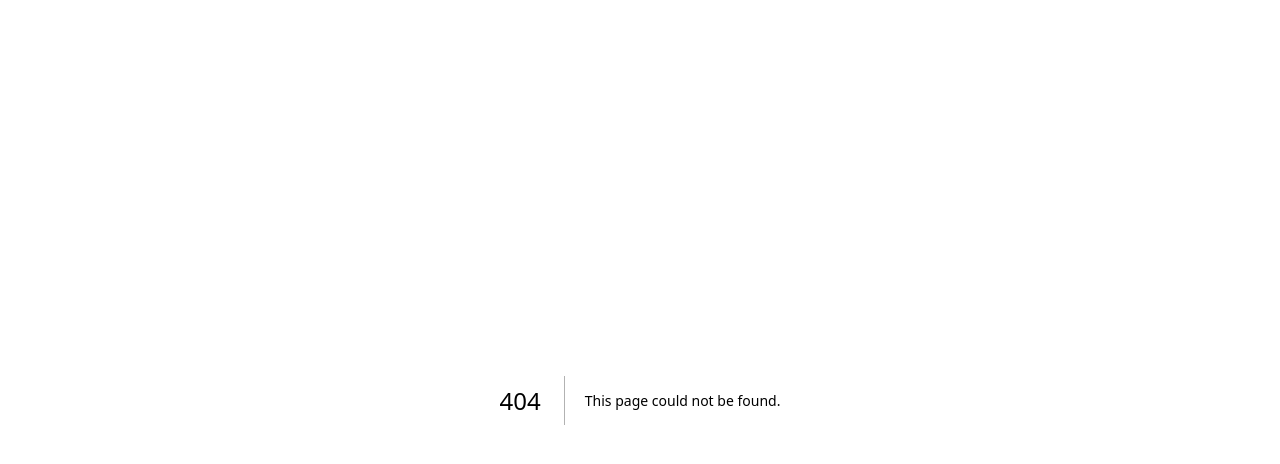
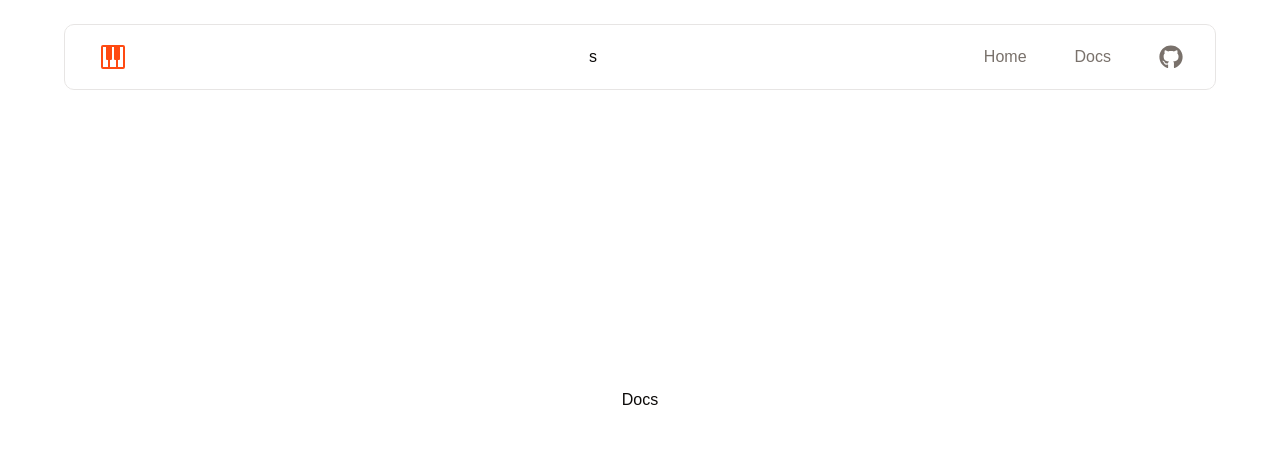
Before and after one commit to ralphmettle/cithara, a Next.js app in the folder frontend/: page /docs in a window 1280 px wide. Before the commit this address had no page. Shown: the top 464 px of the page. Built offline with nearby package versions, Linux system fonts and the light colour scheme; a web font is replaced by a local one.

Commit message:
chore(ui): homepage changes (gradient, navbar)

```diff
--- /dev/null
+++ b/frontend/app/components/NavLink.tsx
@@ -0,0 +1,17 @@
+import Link from "next/link";
+
+export default function NavLink({
+  link,
+  title,
+}: {
+  link: string;
+  title: string;
+}) {
+  return (
+    <Link href={`/${link}`}>
+      <div className="text-stone-500 hover:text-stone-50 hover:cursor-pointer transition-all duration-250 select-none">
+        <p>{title}</p>
+      </div>
+    </Link>
+  );
+}
--- a/frontend/app/components/Navbar.tsx
+++ b/frontend/app/components/Navbar.tsx
@@ -1,19 +1,29 @@
 import Link from "next/link";
+import NavLink from "@/app/components/NavLink";
+import { FaGithub } from "react-icons/fa";
 import { PiPianoKeysFill } from "react-icons/pi";
 
 export default function Navbar() {
   return (
-    <nav className="flex flex-row w-full lg:w-6xl items-center justify-between mx-4 pl-4 pr-4 sm:px-8 py-4 border rounded-lg bg-background/50 backdrop-blur-lg">
+    <nav className="flex flex-row w-full lg:w-6xl items-center justify-between mx-4 pl-4 pr-4 sm:px-8 py-4 border rounded-lg bg-background/25 backdrop-blur-lg">
       <Link href="/">
-        <div className="flex items-center justify-center gap-1 font-bold text-xl group">
-          <PiPianoKeysFill className="text-cithara group-hover:text-cithara-ui transition-colors duration-150 w-8 h-8" />
+        <div className="flex items-center justify-center gap-1 font-bold text-xl group hover:shadow-cithara hover:drop-shadow-cithara transition-all duration-200">
+          <PiPianoKeysFill className="text-cithara group-hover:text-cithara-ui transition-colors duration-250 w-8 h-8" />
           <h1 className="text-white">Cithara</h1>
         </div>
-      </Link>
-      <div className="flex flex-row items-center gap-4 sm:gap-6">
-        <p>Home</p>
-        <p>Docs</p>
-        <p>GitHub</p>
+      </Link>s
+      <div className="flex flex-row items-center gap-4 sm:gap-12">
+        <NavLink link="" title="Home" />
+        <NavLink link="docs" title="Docs" />
+        <a
+          target="_blank"
+          rel="noopener noreferrer"
+          href="https://github.com/ralphmettle/cithara"
+        >
+          <div className="flex items-center justify-center text-stone-500 hover:text-stone-50 hover:cursor-pointer transition-all duration-250 select-none">
+            <FaGithub className="h-6 w-6" />
+          </div>
+        </a>
       </div>
     </nav>
   );
--- /dev/null
+++ b/frontend/app/docs/page.tsx
@@ -0,0 +1,3 @@
+export default function DocsPage() {
+  return <h1 className="flex w-screen h-screen items-center justify-center">Docs</h1>
+}
--- a/frontend/app/globals.css
+++ b/frontend/app/globals.css
@@ -4,6 +4,7 @@
 @custom-variant dark (&:is(.dark *));
 
 @theme inline {
+  --color-page-gradient: var(--page-gradient);
   --color-cithara: var(--cithara-orange);
   --color-cithara-ui: var(--cithara-orange-ui);
   --color-cithara-ui-dark: var(--cithara-orange-ui-dark);
@@ -82,6 +83,7 @@
   --cithara-orange: oklch(66.519% 0.22463 35.283);
   --cithara-orange-ui: oklch(58.081% 0.20836 34.084);
   --cithara-orange-ui-dark: oklch(50.403% 0.18753 32.674);
+  --page-gradient: oklch(93.705% 0.00011 271.152);
 }
 
 .dark {
@@ -116,6 +118,7 @@
   --sidebar-accent-foreground: oklch(0.985 0.001 106.423);
   --sidebar-border: oklch(1 0 0 / 10%);
   --sidebar-ring: oklch(0.553 0.013 58.071);
+  --page-gradient: oklch(19.519% 0.0118 27.563);
 }
 
 @layer base {
--- a/frontend/app/layout.tsx
+++ b/frontend/app/layout.tsx
@@ -2,6 +2,7 @@ import type { Metadata } from "next";
 import { Funnel_Display, Funnel_Sans } from "next/font/google";
 import "./globals.css";
 import { ThemeProvider } from "@/components/utils/theme-provider";
+import Navbar from "./components/Navbar";
 
 const funnelDisplay = Funnel_Display({
   variable: "--font-funnel-display",
@@ -12,7 +13,6 @@ const funnelSans = Funnel_Sans({
   variable: "--font-funnel-sans",
   subsets: ["latin"],
 });
-
 
 export const metadata: Metadata = {
   title: "Cithara",
@@ -25,7 +25,7 @@ export default function RootLayout({
   children: React.ReactNode;
 }>) {
   return (
-    <html lang="en" suppressHydrationWarning>
+    <html className="" lang="en" suppressHydrationWarning>
       <head />
       <body
         className={`${funnelSans.variable} ${funnelDisplay.variable} antialiased`}
@@ -36,6 +36,9 @@ export default function RootLayout({
           enableSystem
           disableTransitionOnChange
         >
+          <div className="flex fixed w-full pt-6 items-center justify-center">
+            <Navbar />
+          </div>
           {children}
         </ThemeProvider>
       </body>
--- a/frontend/app/page.tsx
+++ b/frontend/app/page.tsx
@@ -1,23 +1,19 @@
-import Navbar from "@/app/components/Navbar";
+import Footer from "@/app/components/Footer";
 import ScaleSelector from "@/app/components/ScaleSelector";
 import { Button } from "@/components/ui/button";
 import { FaGithub } from "react-icons/fa";
-import Footer from "./components/Footer";
 
 export default function Home() {
   return (
     <>
-      <div className="flex fixed w-full pt-6 items-center justify-center">
-        <Navbar />
-      </div>
-      <div className="w-full min-h-screen pt-[30vh] flex flex-col items-center pb-40">
+      <div className="w-full min-h-screen pt-[30vh] flex flex-col items-center pb-40 bg-radial-[at_50%_100%] from-page-gradient to-background bg-bottom">
         <div className="flex flex-col items-center text-center">
           <h1 className="text-8xl sm:text-[10rem] font-bold">Cithara</h1>
           <p className="pt-2 text-md text-stone-400">
             A Python library for music theory object creation
           </p>
         </div>
-        <div className="w-full flex flex-col gap-4 items-center pt-12 px-10">
+        <div className="w-full flex flex-col gap-6 items-center pt-16 px-10">
           <p className="text-sm text-stone-400">
             Try a demo! (this isn&apos;t working yet lol)
           </p>
@@ -25,14 +21,15 @@ export default function Home() {
             <ScaleSelector />
           </div>
         </div>
-        <div className="flex pt-4 gap-4">
+        <div className="flex pt-6 gap-4">
           <Button
-            className="hover:cursor-not-allowed bg-cithara-ui hover:bg-cithara-ui-dark"
+            // className="hover:cursor-pointer bg-cithara-ui hover:bg-cithara-ui-dark"
+            className="hover:cursor-not-allowed bg-cithara-ui hover:bg-stone-500 transition-all duration-250"
             variant="secondary"
           >
             Get info
           </Button>
-          <Button asChild className="hover:cursor-pointer" variant="outline">
+          <Button asChild className="hover:cursor-pointer duration-250" variant="outline">
             <a
               target="_blank"
               rel="noopener noreferrer"
```
